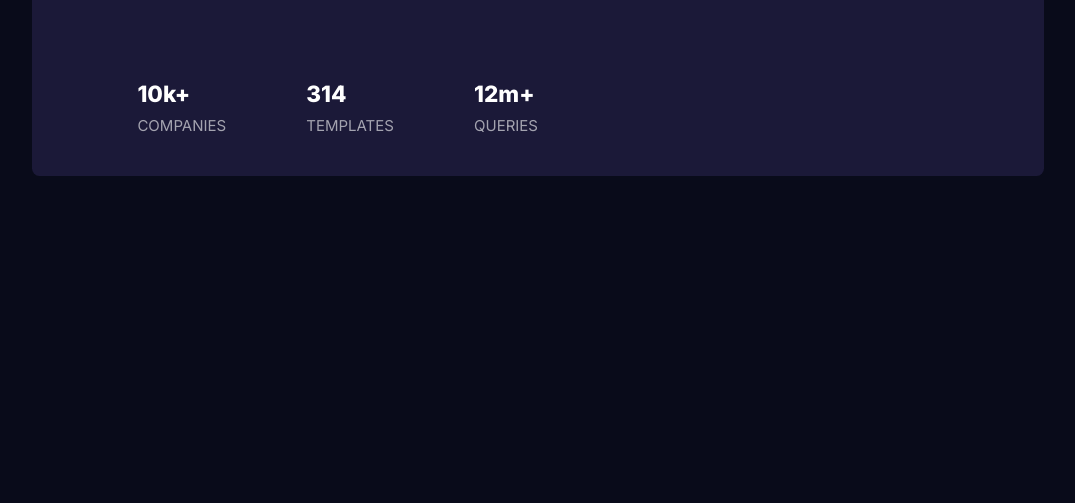
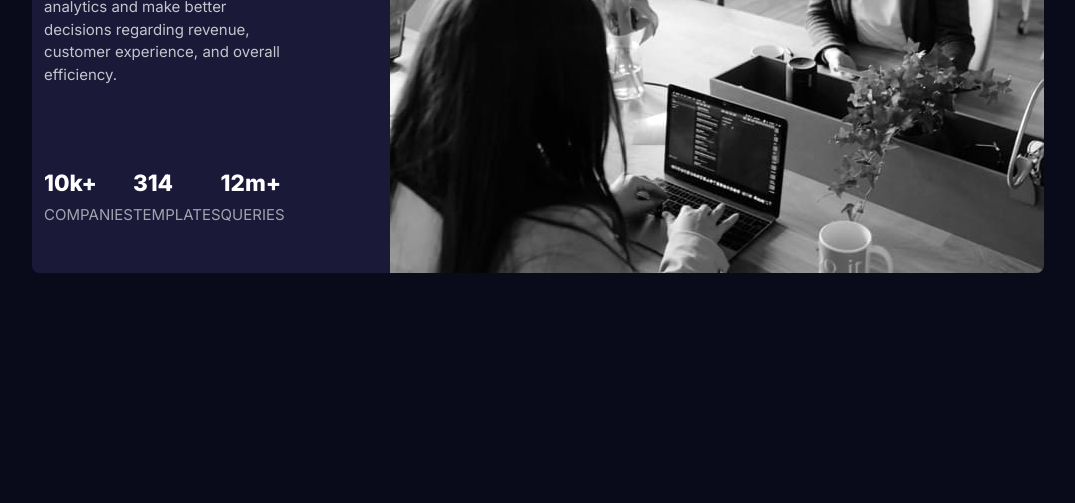
Before and after one commit to TheTryfechta/stats-preview-card-component-main, a plain HTML site: page index.html in a window 1280 px wide. Shown: the part 297-800 px from the top of the page, without its empty margins (102-1177 px from the left). Drawn offline with Linux system fonts and the light colour scheme; the site is published under a folder, as on GitHub Pages, so addresses that start at the root find nothing.

Commit message:
Change image source to work with github pages

```diff
--- a/index.html
+++ b/index.html
@@ -19,8 +19,8 @@
 
   <div class="card">
     <div class="container">
-      <img class="mobile-img" src="/images/image-header-mobile.jpg" alt="Hero image">
-      <img class="desktop-img" src="/images/image-header-mobile.jpg" alt="Hero image">
+      <img class="mobile-img" src="./images/image-header-mobile.jpg" alt="Hero image">
+      <img class="desktop-img" src="./images/image-header-mobile.jpg" alt="Hero image">
 
 
       <section class="content">
```
